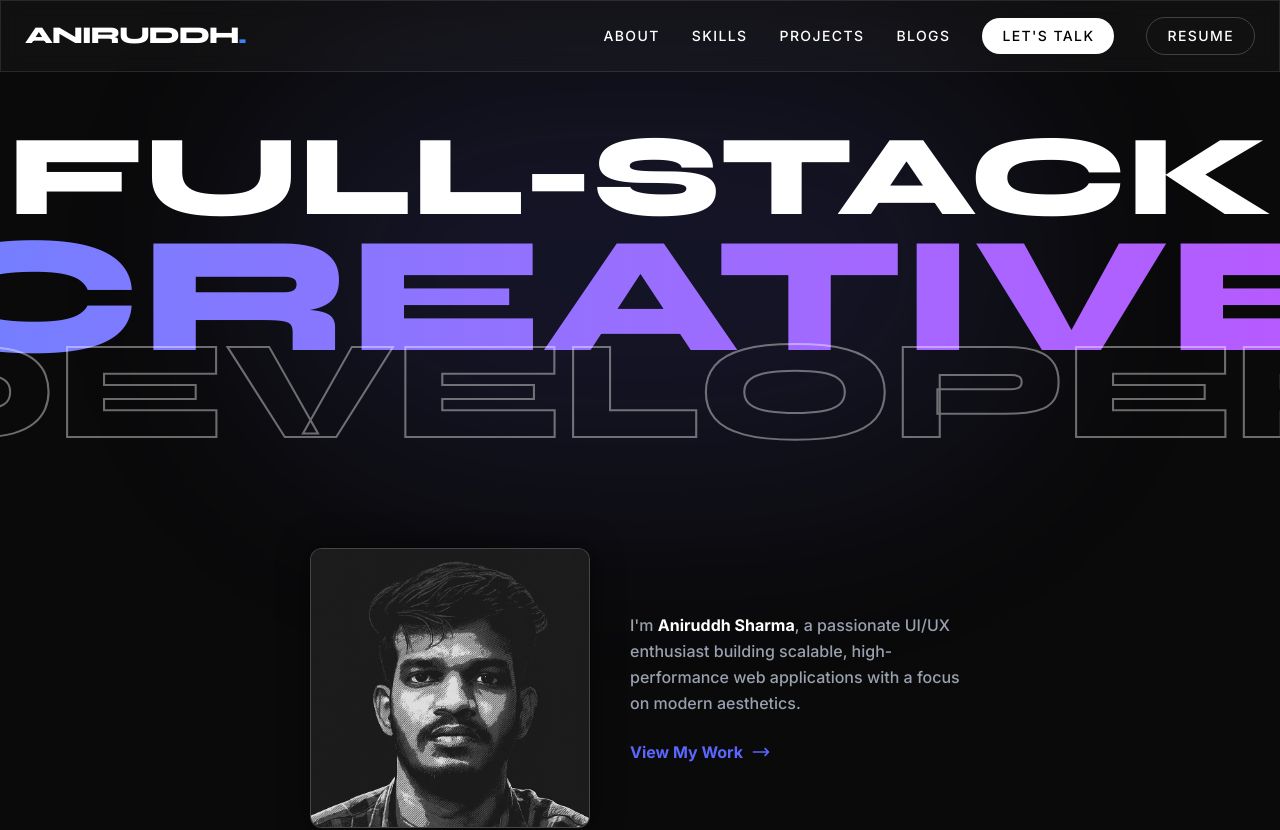
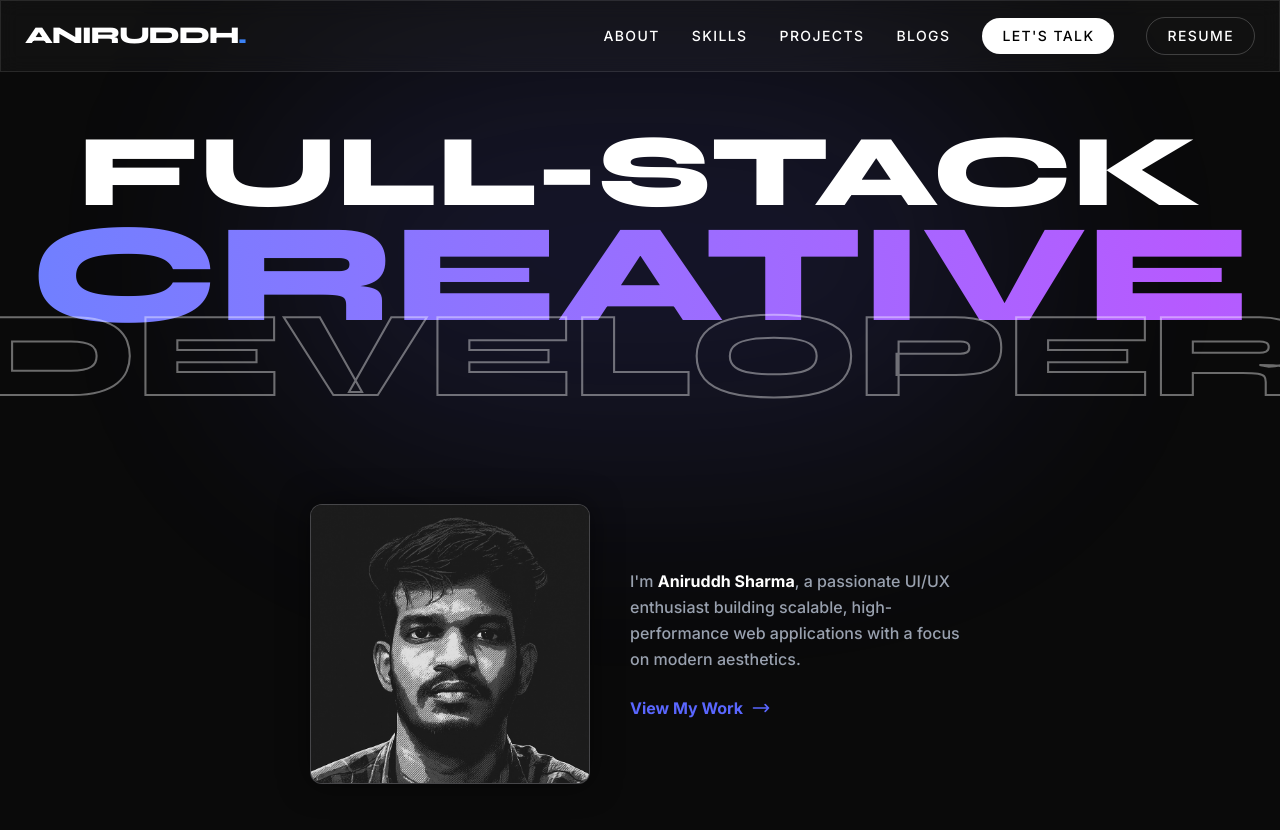
Before and after one commit to Aniruddh8877/Portfolio-2026, a Next.js app: page / in a window 1280 px wide. Shown: the top 830 px of the page. Built offline with nearby package versions, Linux system fonts and the light colour scheme.

Commit message:
Prototype ready

```diff
--- a/components/Hero.tsx
+++ b/components/Hero.tsx
@@ -7,14 +7,14 @@ export default function Hero() {
                <div className="w-full relative z-10 flex flex-col items-center">
 
                     <h1 className="w-full flex flex-col items-center justify-center font-heading font-extrabold leading-[0.85] uppercase tracking-tighter px-4">
-                         <span className="block text-[clamp(2.5rem,9vw,8rem)] text-white whitespace-nowrap text-center transform scale-x-[1.05]">
+                         <span className="block text-[clamp(1.8rem,8vw,8rem)] text-white whitespace-nowrap text-center transform scale-x-[1.05]">
                               FULL-STACK
                          </span>
-                         <span className="block text-[clamp(3.5rem,13vw,11rem)] whitespace-nowrap animate-gradient bg-gradient-to-r from-[#6b81ff] via-[#b65aff] to-[#6b81ff] bg-clip-text text-transparent text-center transform scale-x-[1.02]">
+                         <span className="block text-[clamp(2.5rem,11vw,11rem)] whitespace-nowrap animate-gradient bg-gradient-to-r from-[#6b81ff] via-[#b65aff] to-[#6b81ff] bg-clip-text text-transparent text-center transform scale-x-[1.02]">
                               CREATIVE
                          </span>
                          <span
-                              className="block text-[clamp(3rem,11vw,9.5rem)] whitespace-nowrap text-center transform scale-x-[1.05]"
+                              className="block text-[clamp(2.2rem,9.5vw,9.5rem)] whitespace-nowrap text-center transform scale-x-[1.05]"
                               style={{
                                    WebkitTextStroke: '2px rgba(255, 255, 255, 0.4)',
                                    color: 'transparent',
--- a/components/Projects.tsx
+++ b/components/Projects.tsx
@@ -4,8 +4,8 @@ export default function Projects() {
                <div className="container mx-auto">
                     <div className="flex flex-col md:flex-row justify-between items-end mb-16 gap-4">
                          <div>
-                              <h2 className="text-[clamp(3rem,10vw,5rem)] font-heading font-extrabold leading-none">FEATURED</h2>
-                              <h2 className="text-[clamp(3rem,10vw,5rem)] font-heading font-extrabold text-outline leading-none">PROJECTS</h2>
+                              <h2 className="text-[clamp(2rem,8vw,5rem)] font-heading font-extrabold leading-none">FEATURED</h2>
+                              <h2 className="text-[clamp(2rem,8vw,5rem)] font-heading font-extrabold text-outline leading-none">PROJECTS</h2>
                          </div>
                          <p className="text-gray-400 max-w-xs text-right hidden md:block">
                               A selection of my best work, ranging from hotel management to complex e-commerce panels.
```
